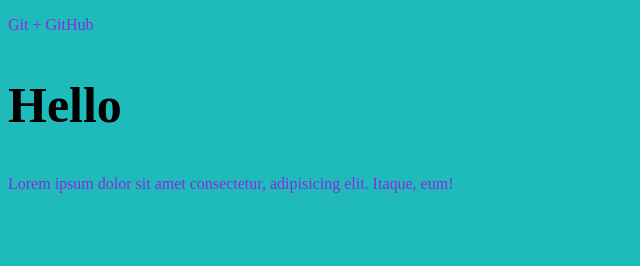
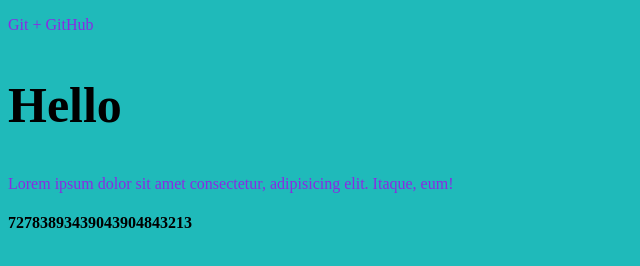
Before and after one commit to Burdinova/gittest, a plain HTML site: page index.html in a window 1280 px wide. Shown: the whole page, without its empty margins (0-640 px from the left). Drawn offline with Linux system fonts and the light colour scheme.

Commit message:
измеенения на новой ветке

```diff
--- a/index.html
+++ b/index.html
@@ -10,5 +10,6 @@
     <p>Git + GitHub</p>
     <h2>Hello</h2>
     <p>Lorem ipsum dolor sit amet consectetur, adipisicing elit. Itaque, eum!</p>
+    <h4>72783893439043904843213</h4>
 </body>
 </html>
```
